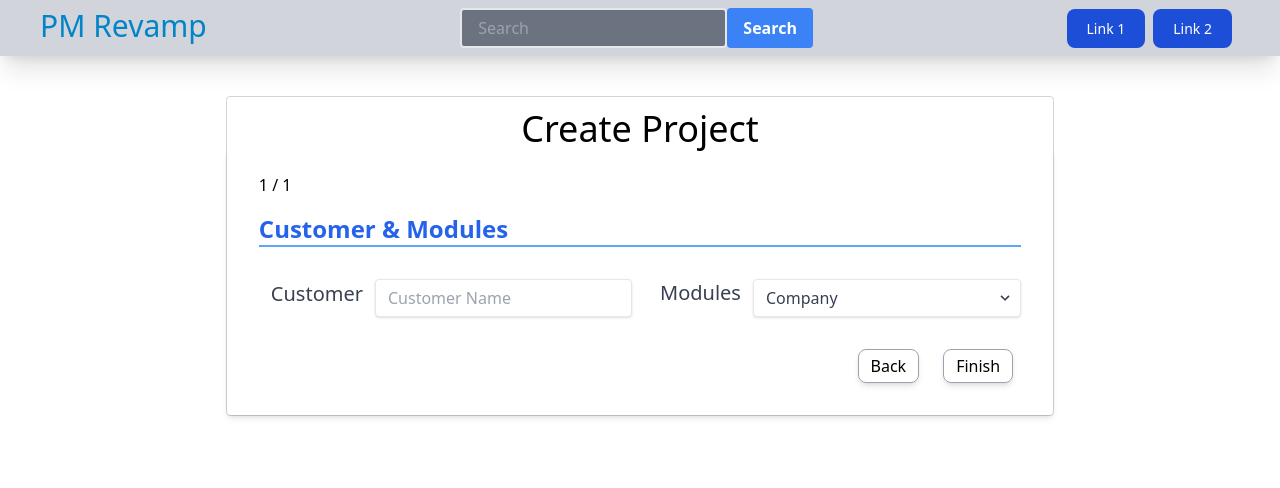
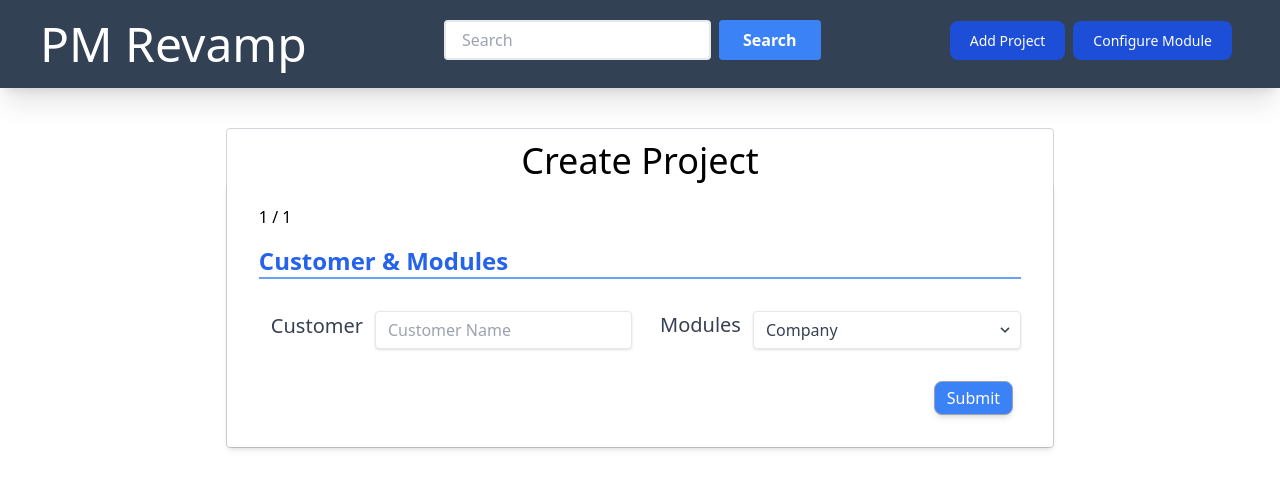
Before and after one commit to Tundrian/pmrevamp, a React (Vite) app in the folder client/: page /createProject in a window 1280 px wide. Shown: the top 488 px of the page. Built offline with nearby package versions, Linux system fonts and the light colour scheme.

Commit message:
updated navbar styling

```diff
--- a/client/src/pages/Root.jsx
+++ b/client/src/pages/Root.jsx
@@ -4,8 +4,8 @@ import '../index.css'
 export default function Root() {
     return (
       <>
-        <div id="sidebar" className="w-full py-2 mb-10 flex flex-row justify-between px-10 bg-gray-300 shadow-xl">
-          <h1 className="text-3xl align-middle text-sky-600">PM Revamp</h1>
+        <div id="sidebar" className="w-full py-5 mb-10 flex flex-row justify-between px-10 bg-slate-700 shadow-xl">
+          <h1 className="text-5xl text-white font-thin">PM Revamp</h1>
           <div>
             <form id="search-form" role="search" className="flex justify-center">
               <input
@@ -14,18 +14,18 @@ export default function Root() {
                 placeholder="Search"
                 type="search"
                 name="q"
-                className="bg-gray-500 appearance-none border-2 border-gray-200 rounded w-full py-2 px-4 text-gray-700 leading-tight focus:outline-none focus:bg-white focus:border-slate-500"
+                className="bg-white appearance-none border-2 border-gray-200 rounded w-full py-2 px-4 mx-2 text-gray-700 leading-tight focus:outline-none focus:bg-white focus:border-slate-500"
               />
-              <button type="submit" className="bg-blue-500 hover:bg-blue-700 text-white font-bold py-2 px-4 rounded focus:outline-none focus:shadow-outline">Search</button>
+              <button type="submit" className="bg-blue-500 hover:bg-blue-700 text-white font-bold py-2 px-6 rounded focus:outline-none focus:shadow-outline">Search</button>
             </form>
           </div>
           <nav>
           <ul className="flex justify-between py-2">
             <li>
-              <Link to={`createProject`} className="text-white bg-blue-700 hover:bg-blue-800 focus:ring-4 focus:ring-blue-300 font-medium rounded-lg text-sm px-5 py-2.5 mr-2 mb-2 dark:bg-blue-600 dark:hover:bg-blue-700 focus:outline-none dark:focus:ring-blue-800">Link 1</Link>
+              <Link to={`createProject`} className="text-white bg-blue-700 hover:bg-blue-800 focus:ring-4 focus:ring-blue-300 font-medium rounded-lg text-sm px-5 py-2.5 mr-2 mb-2 dark:bg-blue-600 dark:hover:bg-blue-700 focus:outline-none dark:focus:ring-blue-800">Add Project</Link>
             </li>
             <li>
-              <Link to={``} className="text-white bg-blue-700 hover:bg-blue-800 focus:ring-4 focus:ring-blue-300 font-medium rounded-lg text-sm px-5 py-2.5 mr-2 mb-2 dark:bg-blue-600 dark:hover:bg-blue-700 focus:outline-none dark:focus:ring-blue-800">Link 2</Link>
+              <Link to={``} className="text-white bg-blue-700 hover:bg-blue-800 focus:ring-4 focus:ring-blue-300 font-medium rounded-lg text-sm px-5 py-2.5 mr-2 mb-2 dark:bg-blue-600 dark:hover:bg-blue-700 focus:outline-none dark:focus:ring-blue-800">Configure Module</Link>
             </li>
           </ul>
           </nav>
--- a/client/src/pages/createProject.jsx
+++ b/client/src/pages/createProject.jsx
@@ -66,9 +66,9 @@ function createProject() {
           </div>
           {step}
           <div className="mt-[1rem] flex gap-[0.5rem] justify-end">
-            {isFirstStep !== 0 && <button type="button" onClick={back} className="border border-gray-400 rounded-lg px-3 py-1 shadow-md hover:bg-blue-600 hover:text-white mx-2">Back</button>}
-            <button type="submit" className="border border-gray-400 rounded-lg px-3 py-1 shadow-md hover:bg-blue-600 hover:text-white mx-2">
-              {isLastStep ? "Finish" : "Next"}
+            {/* {isFirstStep !== 0 && <button type="button" onClick={back} className="border border-gray-400 rounded-lg px-3 py-1 shadow-md hover:bg-blue-600 hover:text-white mx-2">Back</button>} */}
+            <button type="submit" className="bg-blue-500 text-white border border-gray-400 rounded-lg px-3 py-1 shadow-md hover:bg-green-500 mx-2">
+              {isLastStep ? "Submit" : "Next"}
             </button>
           </div>
         </form>
```
